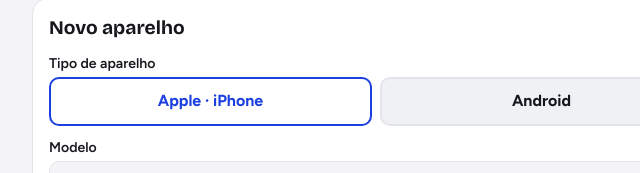
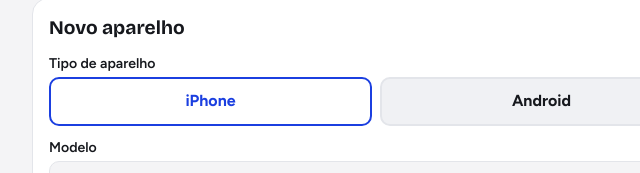
Before and after one commit to plugincelularesnovaserrana-sys/Vitrine, a plain HTML site: page admin.html in a window 1280 px wide. Shown: the part 779-952 px from the top of the page, 264-904 px from the left. Drawn offline with nearby package versions, Linux system fonts and the light colour scheme.

Commit message:
Update admin.html

```diff
--- a/admin.html
+++ b/admin.html
@@ -145,7 +145,7 @@
 
     <label id="lPlat">Tipo de aparelho</label>
     <div class="seg" role="group" aria-labelledby="lPlat">
-      <button type="button" class="sec" id="plApple" aria-pressed="true">Apple · iPhone</button>
+      <button type="button" class="sec" id="plApple" aria-pressed="true">iPhone</button>
       <button type="button" class="sec" id="plAndroid" aria-pressed="false">Android</button>
     </div>
 
```
